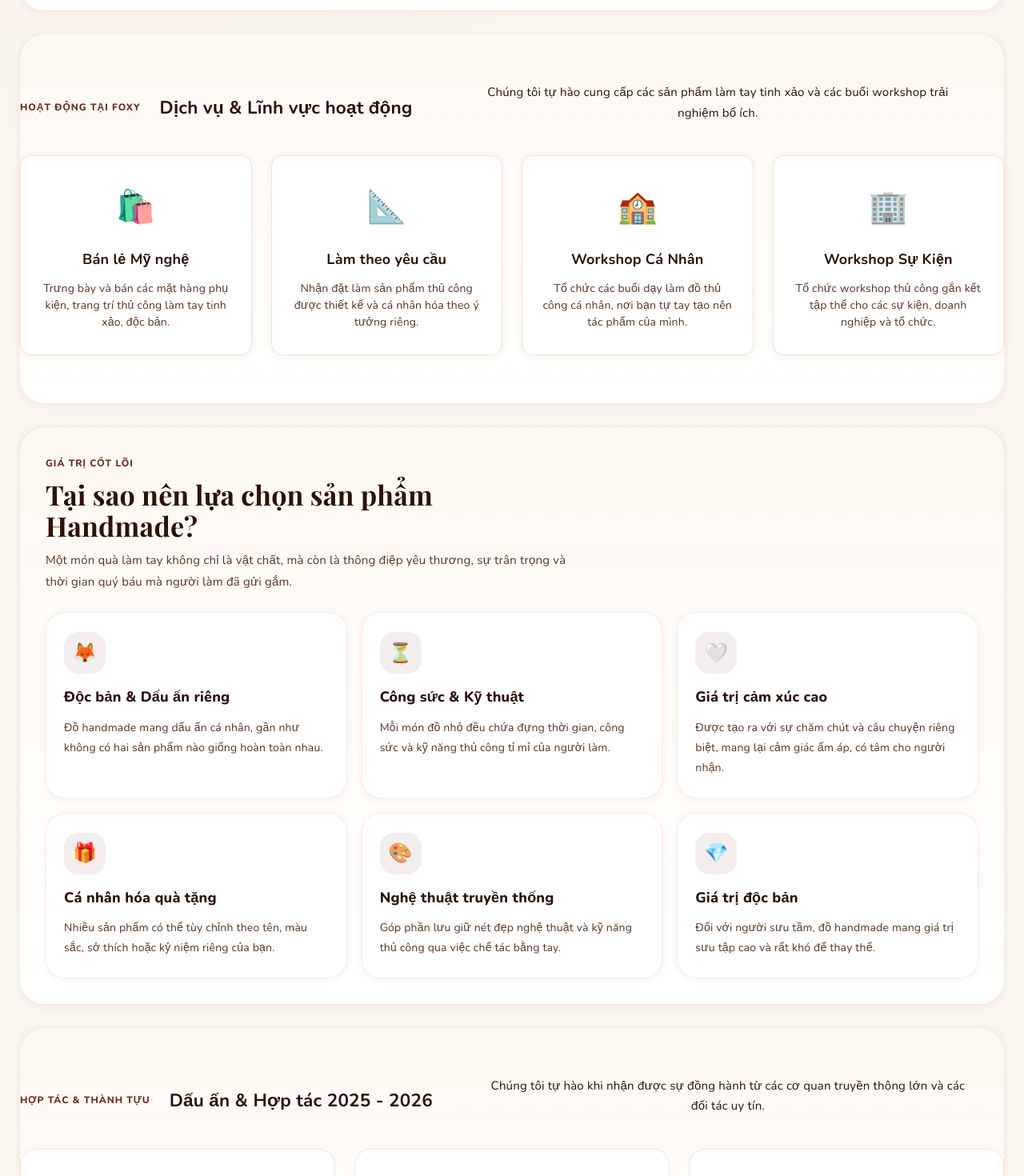
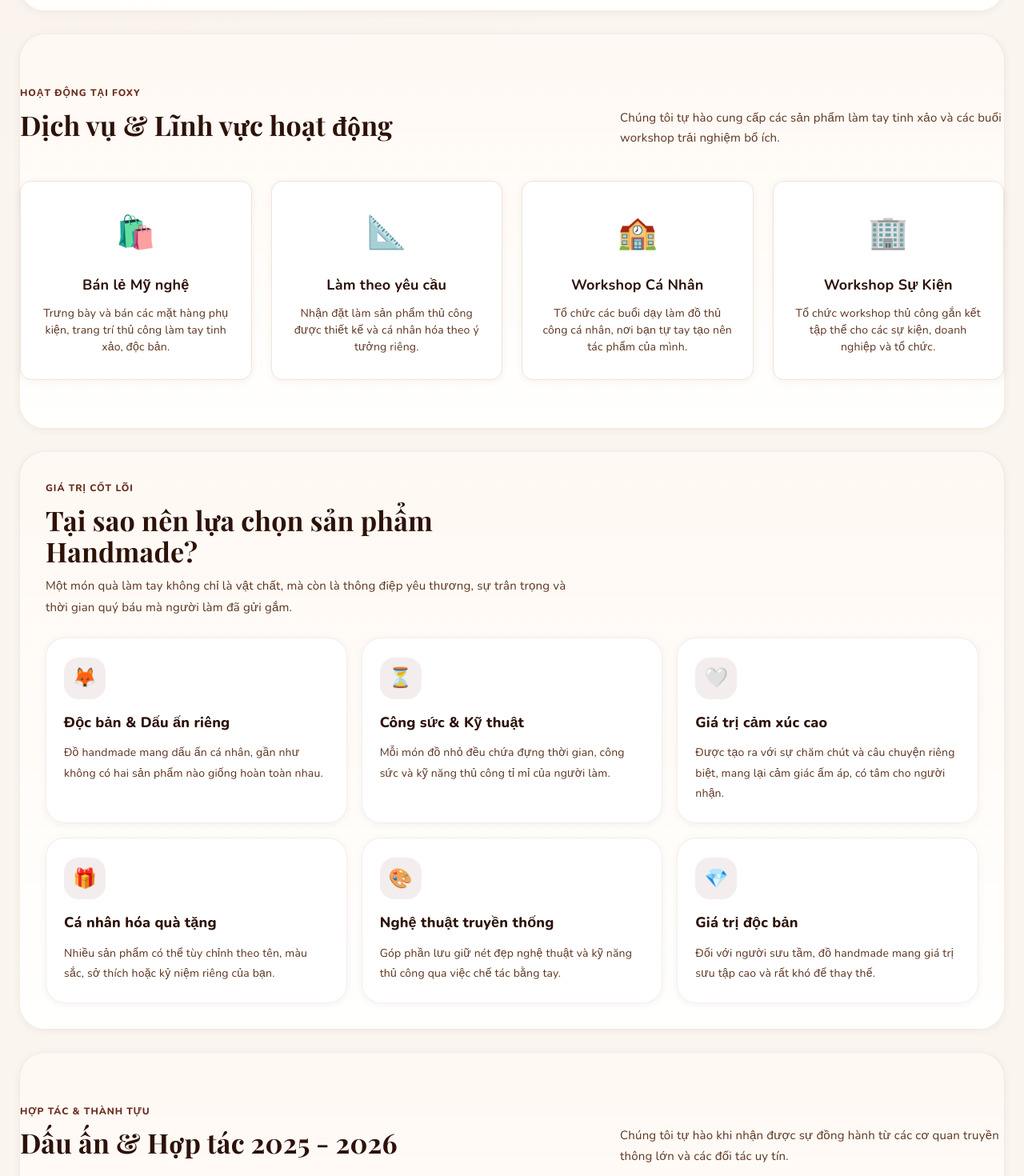
Before and after one commit to btduy13/foxyhandmade, a Next.js app: page /about in a window 1280 px wide. Shown: the part 1298-2768 px from the top of the page at 80% size. Built offline with nearby package versions, Linux system fonts and the light colour scheme; no server answers; the database is empty.

Commit message:
style: fix section-intro container structures to align heading elements correctly

```diff
--- a/src/app/(shop)/about/page.js
+++ b/src/app/(shop)/about/page.js
@@ -118,10 +118,12 @@ export default function AboutPage() {
 
       {/* Services Section */}
       <section className="section-shell-alt" style={{ padding: "60px 0" }}>
-        <div className="section-intro" style={{ textAlign: "center", marginBottom: "40px" }}>
-          <span className="section-eyebrow">Hoạt động tại Foxy</span>
-          <h2>Dịch vụ & Lĩnh vực hoạt động</h2>
-          <p style={{ maxWidth: "600px", margin: "0 auto" }}>
+        <div className="section-intro" style={{ marginBottom: "40px" }}>
+          <div className="section-copy">
+            <span className="section-eyebrow">Hoạt động tại Foxy</span>
+            <h2>Dịch vụ & Lĩnh vực hoạt động</h2>
+          </div>
+          <p style={{ maxWidth: "480px", color: "var(--text-secondary)", margin: 0 }}>
             Chúng tôi tự hào cung cấp các sản phẩm làm tay tinh xảo và các buổi workshop trải nghiệm bổ ích.
           </p>
         </div>
@@ -167,10 +169,12 @@ export default function AboutPage() {
 
       {/* Achievements Section */}
       <section className="section-shell-alt" style={{ padding: "60px 0" }}>
-        <div className="section-intro" style={{ textAlign: "center", marginBottom: "40px" }}>
-          <span className="section-eyebrow">Hợp tác & Thành tựu</span>
-          <h2>Dấu ấn & Hợp tác 2025 - 2026</h2>
-          <p style={{ maxWidth: "600px", margin: "0 auto" }}>
+        <div className="section-intro" style={{ marginBottom: "40px" }}>
+          <div className="section-copy">
+            <span className="section-eyebrow">Hợp tác & Thành tựu</span>
+            <h2>Dấu ấn & Hợp tác 2025 - 2026</h2>
+          </div>
+          <p style={{ maxWidth: "480px", color: "var(--text-secondary)", margin: 0 }}>
             Chúng tôi tự hào khi nhận được sự đồng hành từ các cơ quan truyền thông lớn và các đối tác uy tín.
           </p>
         </div>
```
